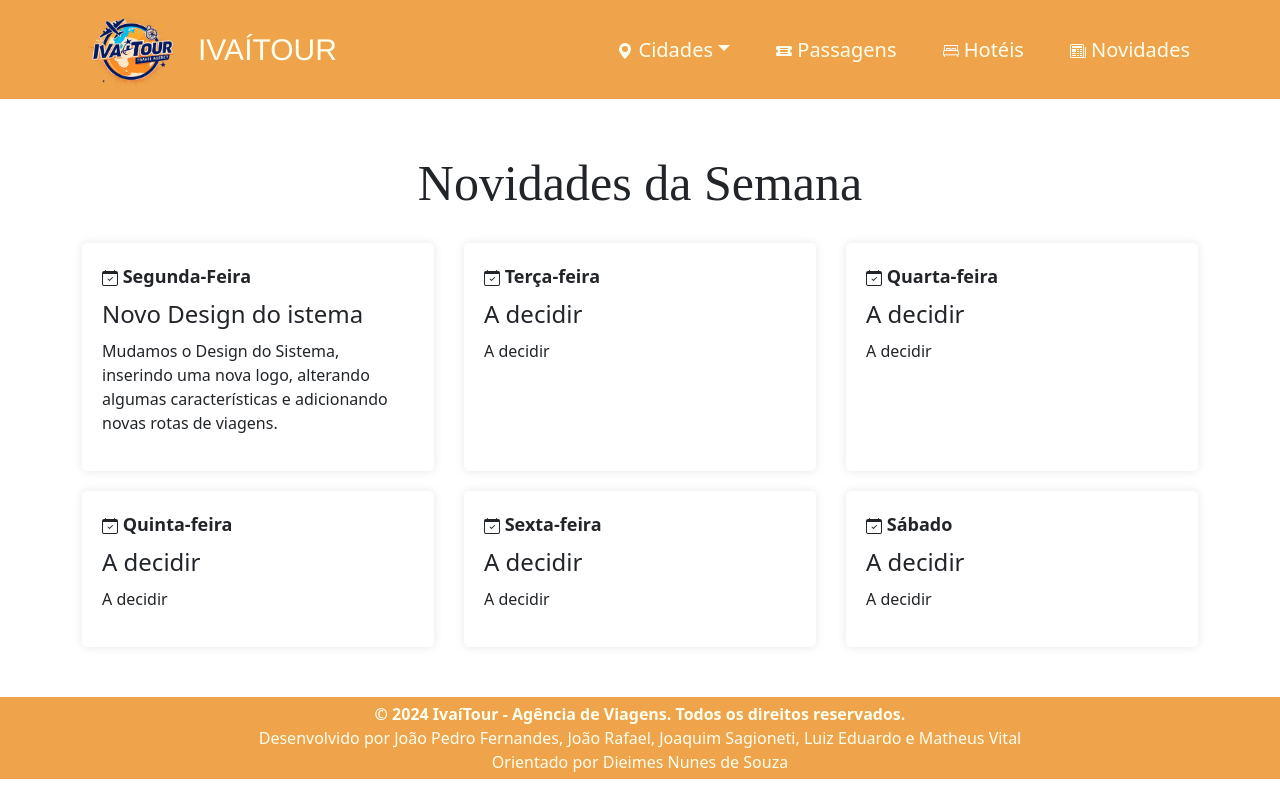
After one commit to DarkZeusRLK/projeto_integrador_2024, a PHP site: page /novidades.php in a window 1280 px wide. The commit adds this page. Run offline with PHP 8.4, Linux system fonts and the light colour scheme.

Commit message:
Nova Att

```diff
--- a/contato.php
+++ b/contato.php
@@ -40,7 +40,7 @@
                     <path fill-rule="evenodd" d="M12.5 1a.5.5 0 0 1 .5.5V3h1.5a.5.5 0 0 1 0 1H13v1.5a.5.5 0 0 1-1 0V4h-1.5a.5.5 0 0 1 0-1H12V1.5a.5.5 0 0 1 .5-.5z" />
                 </svg>
                 <h2>Telefone</h2>
-                <p>(43) 99650-6831</p>
+                <p>(43) 99974-5208</p>
             </div>
             <div class="info-item">
                 <svg xmlns="http://www.w3.org/2000/svg" width="40" height="40" fill="currentColor" class="bi bi-envelope" viewBox="0 0 16 16">
--- a/css/ctt.css
+++ b/css/ctt.css
@@ -238,3 +238,55 @@
     width: 100px;
     height: auto;
 }
+
+
+/*CSS Novidades*/
+#h1-novid {
+  text-align: center;
+  font-family: 'Times New Roman', Times, serif;
+  font-size: 50px;
+}
+
+.h1-card-novid {
+  font-family: 'Trebuchet MS', 'Lucida Sans Unicode', 'Lucida Grande', 'Lucida Sans', Arial, sans-serif;
+}
+
+.span-novid {
+  font-weight: bolder;
+}
+
+.news {
+  margin-top: 30px;
+  display: flex;
+  flex-wrap: wrap;
+  justify-content: space-between;
+}
+
+.news-item {
+  flex: 0 0 calc(33.33% - 20px);
+  /* Isso cria um layout de 3 colunas */
+  background-color: #fff;
+  padding: 20px;
+  margin-bottom: 20px;
+  border-radius: 5px;
+  box-shadow: 0 0 10px rgba(0, 0, 0, 0.1);
+}
+
+.date {
+  font-size: 18px;
+  font-weight: bold;
+  margin-bottom: 10px;
+}
+
+.news-item h2 {
+  font-size: 24px;
+  margin-bottom: 10px;
+}
+
+.news-item p {
+  font-size: 16px;
+}
+.espacamento{
+  margin-top: 11  0px;
+}
+/*Fim CSS Novidades*/
--- /dev/null
+++ b/novidades.php
@@ -0,0 +1,102 @@
+<?php
+    include('static/menu.php');
+?>
+<!DOCTYPE html>
+<html lang="pt-br">
+<head>
+    <meta charset="UTF-8">
+    <meta name="viewport" content="width=device-width, initial-scale=1.0">
+    <link href="https://cdn.jsdelivr.net/npm/bootstrap@5.3.1/dist/css/bootstrap.min.css" rel="stylesheet" integrity="sha384-4bw+/aepP/YC94hEpVNVgiZdgIC5+VKNBQNGCHeKRQN+PtmoHDEXuppvnDJzQIu9" crossorigin="anonymous">
+    <link rel="stylesheet" href="css/ctt.css">
+    <title>Novidades</title>
+</head>
+<body>
+
+<div class="container">
+        <br>
+        <h1 id="h1-novid">Novidades da Semana</h1>
+        <section class="news">
+            <div class="news-item">
+                <div class="date"><svg xmlns="http://www.w3.org/2000/svg" width="16" height="16" fill="currentColor"
+                        class="bi bi-calendar-check" viewBox="0 0 16 16">
+                        <path
+                            d="M10.854 7.146a.5.5 0 0 1 0 .708l-3 3a.5.5 0 0 1-.708 0l-1.5-1.5a.5.5 0 1 1 .708-.708L7.5 9.793l2.646-2.647a.5.5 0 0 1 .708 0z" />
+                        <path
+                            d="M3.5 0a.5.5 0 0 1 .5.5V1h8V.5a.5.5 0 0 1 1 0V1h1a2 2 0 0 1 2 2v11a2 2 0 0 1-2 2H2a2 2 0 0 1-2-2V3a2 2 0 0 1 2-2h1V.5a.5.5 0 0 1 .5-.5zM1 4v10a1 1 0 0 0 1 1h12a1 1 0 0 0 1-1V4H1z" />
+                    </svg> Segunda-Feira</div>
+                <h2>Novo Design do istema</h2>
+                <p>Mudamos o Design do Sistema, inserindo uma nova logo, alterando algumas características e adicionando novas rotas de viagens.</p>
+            </div>
+
+            <div class="news-item">
+                <div class="date"><svg xmlns="http://www.w3.org/2000/svg" width="16" height="16" fill="currentColor"
+                        class="bi bi-calendar-check" viewBox="0 0 16 16">
+                        <path
+                            d="M10.854 7.146a.5.5 0 0 1 0 .708l-3 3a.5.5 0 0 1-.708 0l-1.5-1.5a.5.5 0 1 1 .708-.708L7.5 9.793l2.646-2.647a.5.5 0 0 1 .708 0z" />
+                        <path
+                            d="M3.5 0a.5.5 0 0 1 .5.5V1h8V.5a.5.5 0 0 1 1 0V1h1a2 2 0 0 1 2 2v11a2 2 0 0 1-2 2H2a2 2 0 0 1-2-2V3a2 2 0 0 1 2-2h1V.5a.5.5 0 0 1 .5-.5zM1 4v10a1 1 0 0 0 1 1h12a1 1 0 0 0 1-1V4H1z" />
+                    </svg> Terça-feira</div>
+                <h2>A decidir</h2>
+                <p>A decidir</p>
+            </div>
+
+            <div class="news-item">
+                <div class="date"><svg xmlns="http://www.w3.org/2000/svg" width="16" height="16" fill="currentColor"
+                        class="bi bi-calendar-check" viewBox="0 0 16 16">
+                        <path
+                            d="M10.854 7.146a.5.5 0 0 1 0 .708l-3 3a.5.5 0 0 1-.708 0l-1.5-1.5a.5.5 0 1 1 .708-.708L7.5 9.793l2.646-2.647a.5.5 0 0 1 .708 0z" />
+                        <path
+                            d="M3.5 0a.5.5 0 0 1 .5.5V1h8V.5a.5.5 0 0 1 1 0V1h1a2 2 0 0 1 2 2v11a2 2 0 0 1-2 2H2a2 2 0 0 1-2-2V3a2 2 0 0 1 2-2h1V.5a.5.5 0 0 1 .5-.5zM1 4v10a1 1 0 0 0 1 1h12a1 1 0 0 0 1-1V4H1z" />
+                    </svg> Quarta-feira</div>
+                <h2>A decidir</h2>
+                <p>A decidir</p>
+            </div>
+
+            <div class="news-item">
+                <div class="date"><svg xmlns="http://www.w3.org/2000/svg" width="16" height="16" fill="currentColor"
+                        class="bi bi-calendar-check" viewBox="0 0 16 16">
+                        <path
+                            d="M10.854 7.146a.5.5 0 0 1 0 .708l-3 3a.5.5 0 0 1-.708 0l-1.5-1.5a.5.5 0 1 1 .708-.708L7.5 9.793l2.646-2.647a.5.5 0 0 1 .708 0z" />
+                        <path
+                            d="M3.5 0a.5.5 0 0 1 .5.5V1h8V.5a.5.5 0 0 1 1 0V1h1a2 2 0 0 1 2 2v11a2 2 0 0 1-2 2H2a2 2 0 0 1-2-2V3a2 2 0 0 1 2-2h1V.5a.5.5 0 0 1 .5-.5zM1 4v10a1 1 0 0 0 1 1h12a1 1 0 0 0 1-1V4H1z" />
+                    </svg> Quinta-feira</div>
+                <h2>A decidir</h2>
+                <p>A decidir</p>
+            </div>
+
+            <div class="news-item">
+                <div class="date"><svg xmlns="http://www.w3.org/2000/svg" width="16" height="16" fill="currentColor"
+                        class="bi bi-calendar-check" viewBox="0 0 16 16">
+                        <path
+                            d="M10.854 7.146a.5.5 0 0 1 0 .708l-3 3a.5.5 0 0 1-.708 0l-1.5-1.5a.5.5 0 1 1 .708-.708L7.5 9.793l2.646-2.647a.5.5 0 0 1 .708 0z" />
+                        <path
+                            d="M3.5 0a.5.5 0 0 1 .5.5V1h8V.5a.5.5 0 0 1 1 0V1h1a2 2 0 0 1 2 2v11a2 2 0 0 1-2 2H2a2 2 0 0 1-2-2V3a2 2 0 0 1 2-2h1V.5a.5.5 0 0 1 .5-.5zM1 4v10a1 1 0 0 0 1 1h12a1 1 0 0 0 1-1V4H1z" />
+                    </svg> Sexta-feira</div>
+                <h2>A decidir</h2>
+                <p>A decidir</p>
+            </div>
+
+            <div class="news-item">
+                <div class="date"><svg xmlns="http://www.w3.org/2000/svg" width="16" height="16" fill="currentColor"
+                        class="bi bi-calendar-check" viewBox="0 0 16 16">
+                        <path
+                            d="M10.854 7.146a.5.5 0 0 1 0 .708l-3 3a.5.5 0 0 1-.708 0l-1.5-1.5a.5.5 0 1 1 .708-.708L7.5 9.793l2.646-2.647a.5.5 0 0 1 .708 0z" />
+                        <path
+                            d="M3.5 0a.5.5 0 0 1 .5.5V1h8V.5a.5.5 0 0 1 1 0V1h1a2 2 0 0 1 2 2v11a2 2 0 0 1-2 2H2a2 2 0 0 1-2-2V3a2 2 0 0 1 2-2h1V.5a.5.5 0 0 1 .5-.5zM1 4v10a1 1 0 0 0 1 1h12a1 1 0 0 0 1-1V4H1z" />
+                    </svg> Sábado</div>
+                <h2>A decidir</h2>
+                <p>A decidir</p>
+            </div>
+
+            <!-- Adicione mais notícias aqui -->
+
+        </section>
+
+    </div>
+    <div class="espacamento"></div>
+    <?php
+        include('static/footer.php')
+    ?>
+</body>
+<script src="https://cdn.jsdelivr.net/npm/bootstrap@5.3.1/dist/js/bootstrap.bundle.min.js" integrity="sha384-HwwvtgBNo3bZJJLYd8oVXjrBZt8cqVSpeBNS5n7C8IVInixGAoxmnlMuBnhbgrkm" crossorigin="anonymous"></script>
+</html>
```
